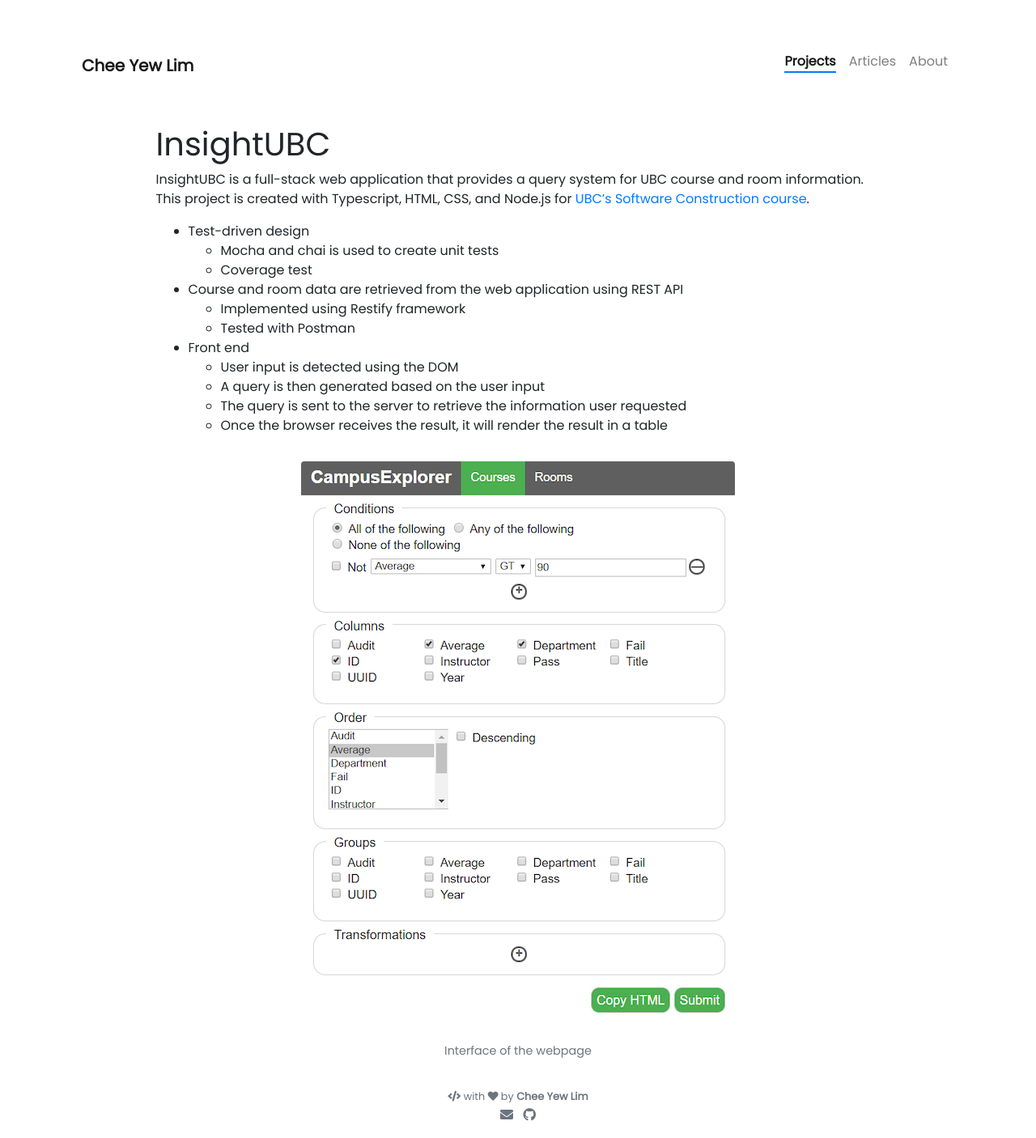
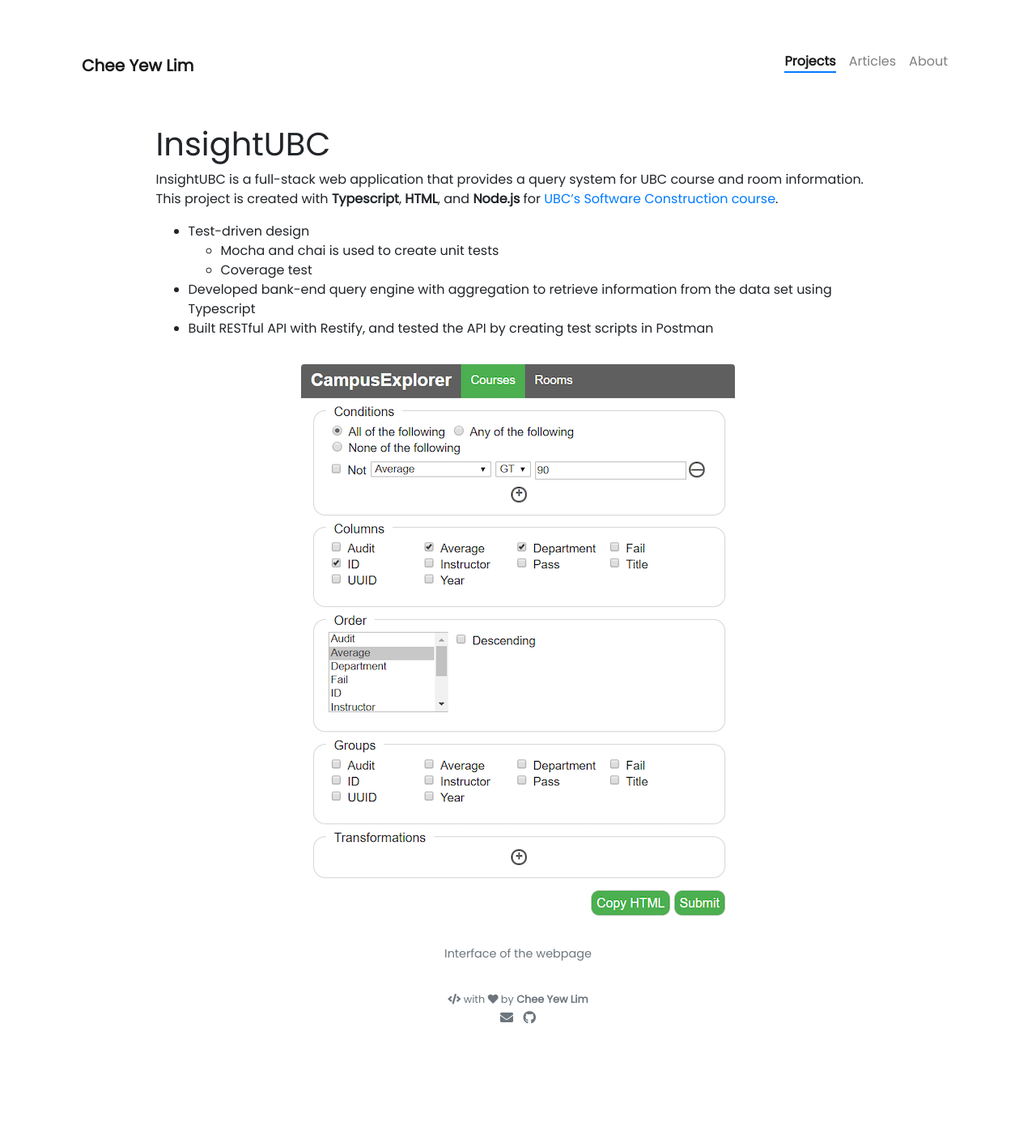
Before and after one commit to knox153/Personal-site, a Jekyll site: the page built from _projects/InsightUBC.md, in a window 1280 px wide. Shown: the whole page at 81% size. Built offline with Jekyll 4.4.1, drawn with Linux system fonts in a browser that asks for light colours; nearby versions of some CDN libraries; after the commit the page ends 1286 px from its top, so only the background shows below that.

```diff
--- a/_data/timeline.yml
+++ b/_data/timeline.yml
@@ -3,7 +3,7 @@
   to: present
   description: "<ul>
                   <li> B.Sc. Computer Science </li>
-                  <li> 86% cumulative average </li>
+                  <li> 85% cumulative average </li>
                   <li> Dean's list </li>
                 </ul>"
 
--- a/_includes/landing.html
+++ b/_includes/landing.html
@@ -5,7 +5,7 @@
     <div id="container" class="my-2">
       <div id="dummy"></div>
       <div id="element">
-        <img src="{{ site.author.image }}" alt="{{ site.title }}" class="circle-image wow animated zoomIn" data-wow-delay=".1s">
+        <img src="{{ site.url }}{{ site.author.image }}" alt="{{ site.title }}" class="circle-image wow animated zoomIn" data-wow-delay=".1s">
       </div>
     </div>
 
--- a/_projects/InsightUBC.md
+++ b/_projects/InsightUBC.md
@@ -7,18 +7,14 @@ description: A full-stack web application providing the user with a way to query
 
 # InsightUBC
 
-InsightUBC is a full-stack web application that provides a query system for UBC course and room information. This project is created with Typescript, HTML, CSS, and Node.js for [UBC’s Software Construction course](https://github.com/ubccpsc/310/blob/2019sept/project/README.md).
+InsightUBC is a full-stack web application that provides a query system for UBC course and room information. This project is created with **Typescript**, **HTML**, and **Node.js** for [UBC’s Software Construction course](https://github.com/ubccpsc/310/blob/2019sept/project/README.md).
 
 - Test-driven design
     * Mocha and chai is used to create unit tests
     * Coverage test
-- Course and room data are retrieved from the web application using REST API
-    * Implemented using Restify framework
-    * Tested with Postman
-- Front end
-    * User input is detected using the DOM
-    * A query is then generated based on the user input
-    * The query is sent to the server to retrieve the information user requested
-    * Once the browser receives the result, it will render the result in a table
+- Developed bank-end query engine with aggregation to retrieve information
+from the data set using Typescript
+- Built RESTful API with Restify, and tested the API by creating test scripts in
+Postman
 
 {% include elements/figure.html image="Project/insightPost.png#center" caption="Interface of the webpage" %}
```
Also changed, not shown: _projects/Buses Are Us.md (+4 -1 lines), pages/about.md (+3 -1 lines), 1 other file.
